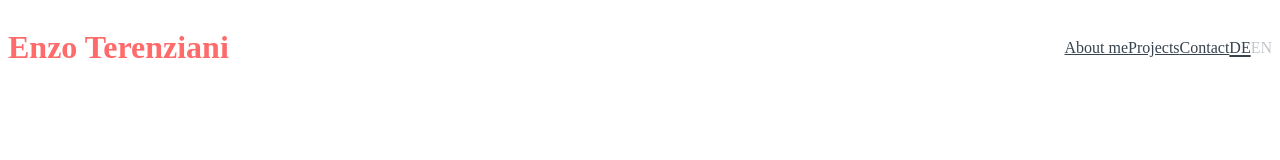
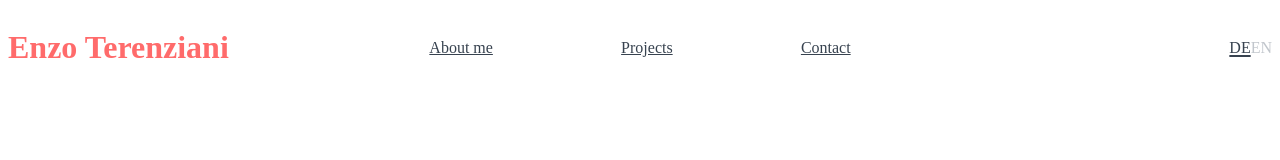
Before and after one commit to im23b-terenzianie/portfolio, a Next.js app: page / in a window 1280 px wide. Shown: the top 160 px of the page. Built offline with nearby package versions, Linux system fonts and the light colour scheme.

Commit message:
Header verändert

```diff
--- a/app/page.js
+++ b/app/page.js
@@ -14,7 +14,7 @@ export default function Home() {
                 </div>
 
 
-                <div className="w-[180px] h-[180px] ml-6 mr-4">
+                <div className="w-full h-full ml-6 mr-4 ">
                     <Image
                         src="/IMG_0394.JPG"
                         alt="Enzo Terenziani"
--- a/components/header.js
+++ b/components/header.js
@@ -2,27 +2,23 @@ import Link from "next/link";
 
 export default function Header() {
     return (
-        <div className="grid grid-cols-2 items-center px-4 py-2">
-            <div className="flex items-center space-x-8">
+        <div className="grid grid-cols-3 items-center gap-4 px-4 py-2">
+
+            <div className="col-span-1 flex items-center">
                 <h1 className="text-[#FF6B6B] font-bold text-xl">
                     Enzo Terenziani
                 </h1>
             </div>
 
-            <div className="flex items-center justify-end space-x-5 text-sm">
-                <nav>
-                    <ul className="flex gap-8 text-[#37424f] list-none">
-                        <li>
-                            <Link href="#about" className="text-[#37424f] hover:text-[#FF6B6B]">About me</Link>
-                        </li>
-                        <li>
-                            <Link href="#projects" className="text-[#37424f] hover:text-[#FF6B6B]">Projects</Link>
-                        </li>
-                        <li>
-                            <Link href="#contact" className="text-[#37424f] hover:text-[#FF6B6B]">Contact</Link>
-                        </li>
-                    </ul>
-                </nav>
+
+            <div className="col-span-1 flex justify-between space-x-8 list-none">
+                <Link href="#about" className="list-none text-[#37424f] hover:text-[#FF6B6B] px-4 py-4">About me</Link>
+                <Link href="#projects" className="text-[#37424f] hover:text-[#FF6B6B] px-4 py-4">Projects</Link>
+                <Link href="#contact" className="text-[#37424f] hover:text-[#FF6B6B] px-4 py-4">Contact</Link>
+            </div>
+
+
+            <div className="col-span-1 flex justify-end space-x-4">
                 <span className="text-[#37424f] underline underline-offset-2 decoration-2 cursor-pointer">
                     DE
                 </span>
```
